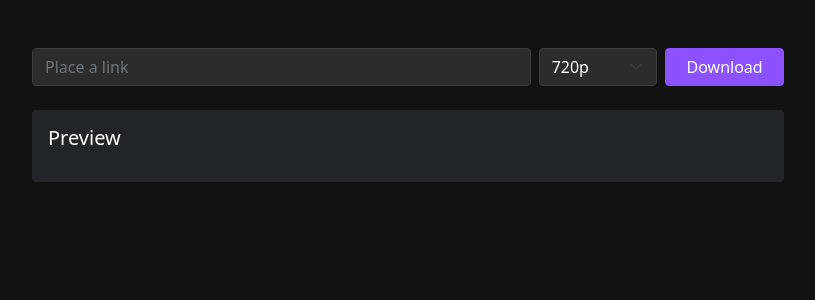
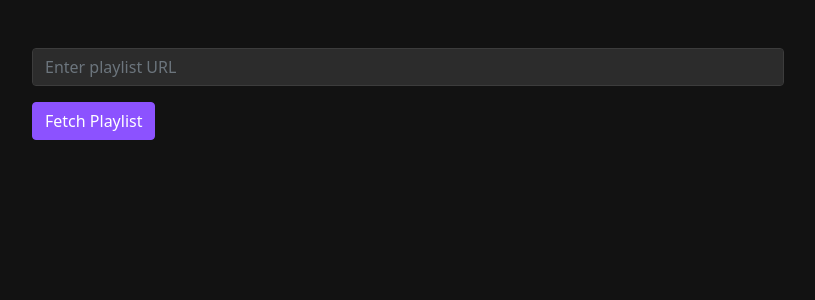
Before and after one commit to 97-Anwar/ytdlp, a Django app: page / in a window 1280 px wide. Shown: the top 300 px of the page, without its empty margins (232-1047 px from the left). Run offline with Django 5.2, Linux system fonts and the light colour scheme.

Commit message:
minor changes

```diff
--- a/youtube_downloader/downloader/static/downloader/js/script.js
+++ b/youtube_downloader/downloader/static/downloader/js/script.js
@@ -1,111 +1,38 @@
-document.addEventListener('DOMContentLoaded', function () {
-    const downloadForm = document.getElementById('download-form');
-    const urlInput = document.getElementById('url-input');
-    const qualitySelect = document.getElementById('quality-select');
-    const playlistPreview = document.getElementById('playlist-preview');
-    const playlistInfo = document.getElementById('playlist-info');
-    const videoListContainer = document.getElementById('video-list-container');
-    const playlistDetails = document.getElementById('playlist-details');
-    const videoList = document.getElementById('video-list');
-    const deselectAllBtn = document.getElementById('deselect-all');
-    const downloadAllBtn = document.getElementById('download-all');
-    const downloadSelectedBtn = document.getElementById('download-selected');
-
-    if (downloadForm) {
-        downloadForm.addEventListener('submit', function (e) {
-            e.preventDefault();
-            const url = urlInput.value;
-            const quality = qualitySelect.value;
-            fetchPlaylist(url, quality);
-        });
-    }
-
-    function fetchPlaylist(url, quality) {
-        const csrftoken = document.querySelector('[name=csrfmiddlewaretoken]').value;
-
-        fetch('/fetch-playlist/', {
-            method: 'POST',
-            headers: {
-                'Content-Type': 'application/x-www-form-urlencoded',
-                'X-CSRFToken': csrftoken
-            },
-            body: `url=${encodeURIComponent(url)}&quality=${encodeURIComponent(quality)}`
+document.getElementById('download-form').addEventListener('submit', function (event) {
+    event.preventDefault();
+    const url = document.getElementById('url-input').value;
+    document.getElementById('playlist-info').textContent = "Loading playlist...";
+    fetch(`/fetch-playlist/?url=${encodeURIComponent(url)}`)
+        .then(response => response.json())
+        .then(data => {
+            document.getElementById('playlist-info').textContent = "";
+            if (data.error) {
+                document.getElementById('video-list-container').classList.add('d-none');
+                document.getElementById('playlist-info').textContent = data.error;
+                return;
+            }
+            document.getElementById('video-list-container').classList.remove('d-none');
+            const videoListContainer = document.getElementById('video-list');
+            videoListContainer.innerHTML = '';
+            if (data.videos && data.videos.length > 0) {
+                data.videos.forEach(video => {
+                    const videoDiv = document.createElement('div');
+                    if (video.error) {
+                        videoDiv.innerHTML = `
+                        <h4>${video.title}</h4>
+                        <p>Error: ${video.error}</p>
+                    `;
+                    } else {
+                        videoDiv.innerHTML = `
+                        <h4>${video.title}</h4>
+                        <p>Stream URL: ${video.stream_url || 'Not Available'}</p>
+                    `;
+                    }
+                    videoListContainer.appendChild(videoDiv);
+                });
+            } else {
+                videoListContainer.innerHTML = '<p>No videos found.</p>';
+            }
         })
-            .then(response => response.json())
-            .then(data => {
-                if (data.playlist_id) {
-                    playlistInfo.textContent = `Playlist found! ${data.video_count} videos`;
-                    playlistDetails.textContent = `Playlist: ${data.title} (${data.video_count} videos)`;
-                    videoListContainer.classList.remove('d-none');
-                    renderVideoList(data.videos, data.playlist_id);
-                } else {
-                    playlistInfo.textContent = 'Error fetching playlist. Please try again.';
-                }
-            })
-            .catch(error => {
-                console.error('Error:', error);
-                playlistInfo.textContent = 'An error occurred. Please try again.';
-            });
-    }
-
-    function renderVideoList(videos, playlistId) {
-        videoList.innerHTML = '';
-        videos.forEach((video, index) => {
-            const videoItem = document.createElement('div');
-            videoItem.className = 'form-check';
-            videoItem.innerHTML = `
-                <input class="form-check-input" type="checkbox" value="${video.id}" id="video-${video.id}" checked>
-                <label class="form-check-label" for="video-${video.id}">
-                    ${index + 1}. ${video.title}
-                </label>
-            `;
-            videoList.appendChild(videoItem);
-        });
-        videoList.dataset.playlistId = playlistId;
-    }
-
-    deselectAllBtn.addEventListener('click', function () {
-        document.querySelectorAll('#video-list input[type="checkbox"]').forEach(checkbox => {
-            checkbox.checked = false;
-        });
-    });
-
-    downloadAllBtn.addEventListener('click', function () {
-        downloadVideos('all');
-    });
-
-    downloadSelectedBtn.addEventListener('click', function () {
-        downloadVideos('selected');
-    });
-
-    function downloadVideos(type) {
-        const playlistId = videoList.dataset.playlistId;
-        const selectedVideos = type === 'all' ? 'all' : Array.from(document.querySelectorAll('#video-list input[type="checkbox"]:checked')).map(cb => cb.value).join(',');
-
-        const form = document.createElement('form');
-        form.method = 'POST';
-        form.action = `/download-videos/${playlistId}/`;
-
-        const csrfInput = document.createElement('input');
-        csrfInput.type = 'hidden';
-        csrfInput.name = 'csrfmiddlewaretoken';
-        csrfInput.value = document.querySelector('[name=csrfmiddlewaretoken]').value;
-        form.appendChild(csrfInput);
-
-        const typeInput = document.createElement('input');
-        typeInput.type = 'hidden';
-        typeInput.name = 'type';
-        typeInput.value = type;
-        form.appendChild(typeInput);
-
-        const videosInput = document.createElement('input');
-        videosInput.type = 'hidden';
-        videosInput.name = 'videos';
-        videosInput.value = selectedVideos;
-        form.appendChild(videosInput);
-
-        document.body.appendChild(form);
-        form.submit();
-        document.body.removeChild(form);
-    }
+        .catch(error => console.error('Error fetching playlist:', error));
 });
--- a/youtube_downloader/downloader/templates/downloader/home.html
+++ b/youtube_downloader/downloader/templates/downloader/home.html
@@ -1,46 +1,19 @@
 {% extends 'base.html' %}
 {% load static %}
-
 {% block content %}
 <div class="container mt-4">
-    <form id="download-form" class="mb-4">
+    <form id="download-form">
         {% csrf_token %}
-        <div class="row g-2">
-            <div class="col-md-8">
-                <input type="text" id="url-input" class="form-control" placeholder="Place a link">
-            </div>
-            <div class="col-md-2">
-                <select id="quality-select" class="form-select">
-                    <option value="720p">720p</option>
-                    <option value="1080p">1080p</option>
-                    <option value="audio">Audio</option>
-                </select>
-            </div>
-            <div class="col-md-2">
-                <button type="submit" id="download-btn" class="btn btn-primary w-100">Download</button>
-            </div>
+        <div class="mb-3">
+            <input type="text" class="form-control" id="url-input" placeholder="Enter playlist URL" required>
         </div>
+        <button type="submit" class="btn btn-primary">Fetch Playlist</button>
     </form>
 
-    <div id="playlist-preview" class="mb-4 p-3 bg-dark rounded">
-        <h5>Preview</h5>
-        <p id="playlist-info"></p>
-    </div>
-
-    <div id="video-list-container" class="d-none">
-        <div class="mb-2">
-            <h5>Small details of the playlist</h5>
-            <p id="playlist-details"></p>
-        </div>
-        <div class="mb-2">
-            <!-- <button id="deselect-all" class="btn btn-secondary">Select all</button> -->
-            <button id="deselect-all" class="btn btn-secondary">Deselect all</button>
-            <button id="download-all" class="btn btn-primary">Download all</button>
-            <button id="download-selected" class="btn btn-primary">Download Selected</button>
-        </div>
-        <div id="video-list" style="max-height: 400px; overflow-y: auto;">
-            <!-- Videos will be dynamically added here -->
-        </div>
+    <div id="playlist-info" class="mt-3"></div>
+    <div id="video-list-container" class="mt-3 d-none">
+        <div id="playlist-details" class="mb-2"></div>
+        <div id="video-list"></div>
     </div>
 </div>
 {% endblock %}
--- a/youtube_downloader/downloader/urls.py
+++ b/youtube_downloader/downloader/urls.py
@@ -4,7 +4,7 @@ from . import views
 urlpatterns = [
     path('', views.home, name='home'),
     path('fetch-playlist/', views.fetch_playlist, name='fetch_playlist'),
-    path('playlist/<int:pk>/', views.playlist_detail, name='playlist_detail'),
+    # path('playlist/<int:pk>/', views.playlist_detail, name='playlist_detail'),
     path('playlist/<int:pk>/download/',
          views.download_videos, name='download_videos'),
 ]
--- a/youtube_downloader/downloader/views.py
+++ b/youtube_downloader/downloader/views.py
@@ -1,111 +1,132 @@
-
 import yt_dlp
-import json
 import tempfile
 import os
+import requests
 from django.shortcuts import render
-from django.http import JsonResponse, StreamingHttpResponse
-from django.views.decorators.csrf import ensure_csrf_cookie
-from django.conf import settings
-from .models import Playlist, Video
+from django.http import JsonResponse, StreamingHttpResponse, FileResponse
+from django.views.decorators.csrf import ensure_csrf_cookie, csrf_exempt
+from .models import Playlist
+import mimetypes
+import logging
+import certifi
+
+logger = logging.getLogger('downloader')
 
 
 @ensure_csrf_cookie
 def home(request):
+    """Renders the homepage with the playlist URL form."""
     return render(request, 'downloader/home.html')
 
 
+def get_available_formats(video_url):
+    """Fetches available video formats for a given URL using yt-dlp."""
+    formats = []
+    try:
+        ydl_opts = {
+            'quiet': True,
+            'format': 'bestvideo[height>=720]+bestaudio/best',
+            'listformats': True
+        }
+        with yt_dlp.YoutubeDL(ydl_opts) as ydl:
+            result = ydl.extract_info(video_url, download=False)
+            formats = [f for f in result.get('formats', [])
+                       if f.get('height') and f.get('height') >= 720 and f.get('ext') != 'm4a']
+    except Exception as e:
+        logger.error(f"Error fetching formats: {e}")
+    return formats
+
+
+def get_hls_stream(video_url):
+    """Attempts to get an HLS stream URL (m3u8) for a video."""
+    try:
+        with yt_dlp.YoutubeDL({'format': 'best[ext=m3u8]', 'noplaylist': True, 'skip_download': True}) as ydl:
+            info = ydl.extract_info(video_url, download=False)
+            return next((fmt['url'] for fmt in info.get('formats', []) if fmt.get('ext') == 'm3u8'), None)
+    except Exception as e:
+        logger.error(f"Error extracting HLS stream: {e}")
+        return None
+
+
 def fetch_playlist(request):
-    if request.method == 'POST':
-        url = request.POST.get('url')
-        quality = request.POST.get('quality', '720p')
+    playlist_url = request.GET.get('url')
+    videos_info = []
+    try:
+        ydl_opts = {
+            'format': 'bestvideo[height=720]+bestaudio/best',
+            'verbose': True  # Enable verbose output for debugging
+        }
+        with yt_dlp.YoutubeDL(ydl_opts) as ydl:
+            playlist_info = ydl.extract_info(playlist_url, download=False)
+            for video in playlist_info['entries']:
+                try:
+                    video_info = ydl.extract_info(video['url'], download=False)
+                    videos_info.append({
+                        'title': video['title'],
+                        'url': video['url'],
+                        'stream_url': video_info['url'] if 'url' in video_info else ''
+                    })
+                except Exception as e:
+                    videos_info.append({
+                        'title': video['title'],
+                        'url': video['url'],
+                        'error': str(e)
+                    })
+    except Exception as e:
+        return JsonResponse({'error': str(e)}, status=500)
 
-        ydl_opts = {
-            'extract_flat': 'in_playlist',
-            'skip_download': True,
-        }
+    return JsonResponse({'videos': videos_info})
 
-        try:
-            with yt_dlp.YoutubeDL(ydl_opts) as ydl:
-                info = ydl.extract_info(url, download=False)
 
-            playlist = Playlist.objects.create(
-                url=url,
-                title=info['title'],
-                description=info.get('description', '')
-            )
+@csrf_exempt
+def download_videos(request, pk):
+    """Streams videos from a playlist based on user-selected format."""
+    logger.info(f"download_videos called with pk: {pk}")
+    if request.method == 'GET':
+        playlist = Playlist.objects.get(pk=pk)
+        download_type = request.GET.get('type')
+        selected_videos = request.GET.get('videos')
+        quality = request.GET.get('quality', '720p')
 
-            videos = []
-            for entry in info['entries']:
-                video = Video.objects.create(
-                    playlist=playlist,
-                    title=entry['title'],
-                    url=entry['url']
-                )
-                videos.append({'id': video.id, 'title': video.title})
+        videos = playlist.videos.all() if download_type == 'all' else playlist.videos.filter(
+            id__in=selected_videos.split(','))
 
-            return JsonResponse({
-                'playlist_id': playlist.id,
-                'title': playlist.title,
-                'video_count': len(videos),
-                'videos': videos
-            })
-        except Exception as e:
-            return JsonResponse({'error': str(e)}, status=400)
+        def stream_video(video_url, ydl_opts):
+            """Streams video data to the client."""
+            try:
+                with yt_dlp.YoutubeDL(ydl_opts) as ydl:
+                    info = ydl.extract_info(video_url, download=False)
+                    video_stream_url = info.get('url')
+                    if video_stream_url:
+                        with requests.get(video_stream_url, stream=True) as r:
+                            for chunk in r.iter_content(chunk_size=8192):
+                                yield chunk
+            except Exception as e:
+                logger.error(f"Error streaming video: {str(e)}")
+
+        def event_stream():
+            """Yields each video stream one by one."""
+            for video in videos:
+                ydl_opts = {
+                    'format': f'bestaudio/best' if quality == 'audio' else f'bestvideo[height<={quality}]+bestaudio/best[height<={quality}]',
+                    'socket_timeout': 10,
+                    'ssl_cert_file': certifi.where(),
+                }
+                yield from stream_video(video.url, ydl_opts)
+
+        return StreamingHttpResponse(event_stream(), content_type='application/octet-stream')
 
     return JsonResponse({'error': 'Invalid request'}, status=400)
 
 
-def playlist_detail(request, pk):
-    playlist = Playlist.objects.get(pk=pk)
-    return render(request, 'downloader/playlist_detail.html', {'playlist': playlist})
-
-
-def download_videos(request, pk):
-    if request.method == 'POST':
-        playlist = Playlist.objects.get(pk=pk)
-        download_type = request.POST.get('type')
-        selected_videos = request.POST.get('videos')
-
-        if download_type == 'all':
-            videos = playlist.videos.all()
-        else:
-            video_ids = selected_videos.split(',')
-            videos = playlist.videos.filter(id__in=video_ids)
-
-        def event_stream():
-            with tempfile.TemporaryDirectory() as temp_dir:
-                ydl_opts = {
-                    'format': 'bestaudio/best',
-                    'postprocessors': [{
-                        'key': 'FFmpegExtractAudio',
-                        'preferredcodec': 'mp3',
-                        'preferredquality': '192',
-                    }],
-                    'outtmpl': os.path.join(temp_dir, '%(title)s.%(ext)s'),
-                }
-
-                try:
-                    for video in videos:
-                        with yt_dlp.YoutubeDL(ydl_opts) as ydl:
-                            ydl.download([video.url])
-
-                        # Assume only one file is downloaded
-                        filename = os.listdir(temp_dir)[0]
-                        filepath = os.path.join(temp_dir, filename)
-
-                        with open(filepath, 'rb') as file:
-                            file_content = file.read()
-
-                        yield f"data: {json.dumps({'filename': filename, 'content': file_content.decode('latin-1')})}\n\n"
-
-                        os.remove(filepath)  # Remove the file after sending
-
-                except Exception as e:
-                    yield f"data: {json.dumps({'error': str(e)})}\n\n"
-
-                yield "data: {}\n\n"  # End of stream
-
-        return StreamingHttpResponse(event_stream(), content_type='text/event-stream')
-
-    return JsonResponse({'error': 'Invalid request'}, status=400)
+def download_file(request, filename):
+    """Handles file download from server's temporary directory."""
+    file_path = os.path.join(tempfile.gettempdir(), filename)
+    if os.path.exists(file_path):
+        with open(file_path, 'rb') as file:
+            response = FileResponse(
+                file, content_type=mimetypes.guess_type(file_path)[0])
+            response['Content-Disposition'] = f'attachment; filename="{filename}"'
+            return response
+    else:
+        return JsonResponse({'error': 'File not found'}, status=404)
```
Also changed, not shown: youtube_downloader/downloader/static/downloader/css/style.css (+27 -7 lines).
